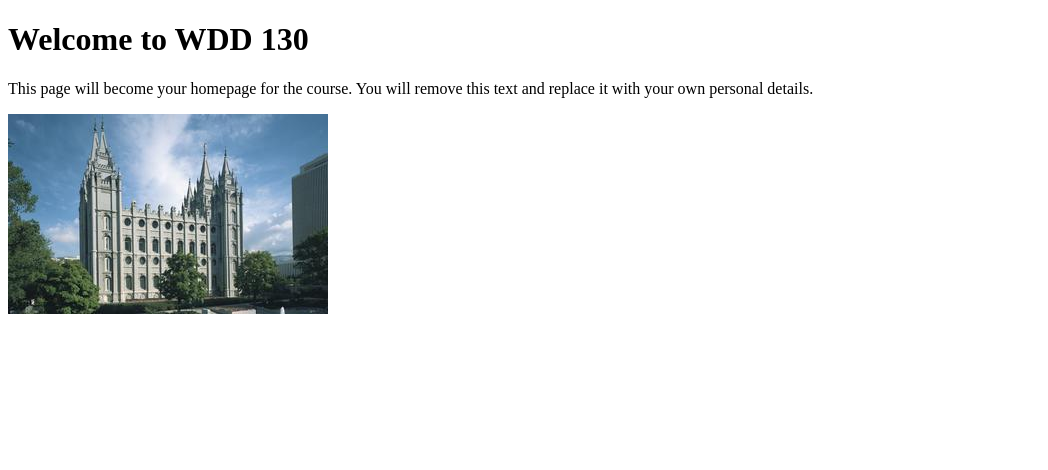
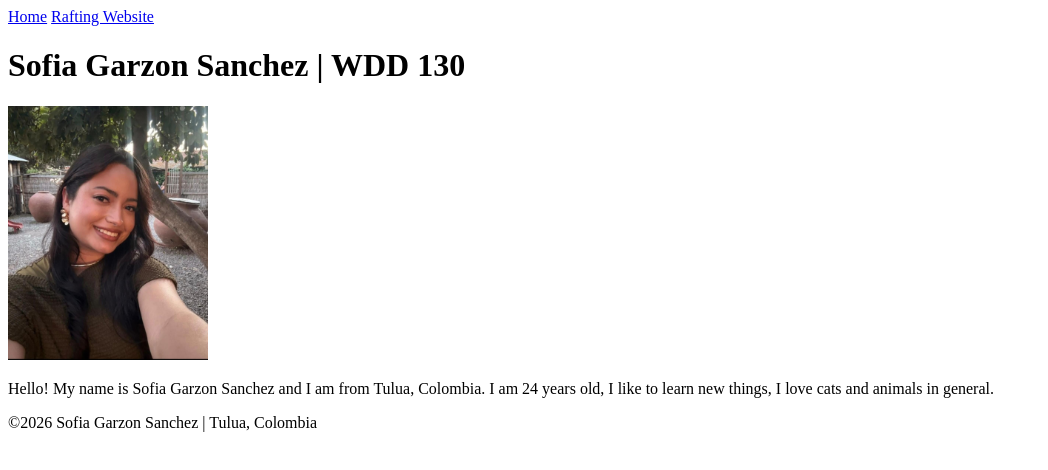
Before and after one commit to Sofiagrzns/wdd130, a plain HTML site: page index.html in a window 1280 px wide. Shown: the whole page, without its empty margins (0-1048 px from the left). Drawn offline with Linux system fonts and the light colour scheme.

Commit message:
completew01 assignment

```diff
--- a/index.html
+++ b/index.html
@@ -1,17 +1,28 @@
 <!DOCTYPE html>
-<html lang="en">
+<html lang="en-US">
 
 <head>
     <meta charset="UTF-8">
     <meta name="viewport" content="width=device-width, initial-scale=1.0">
-    <title>WDD 130 | Personal Homepage</title>
+    <title>Sofia Garzon Sanchez| WDD 130</title>
 </head>
 
 <body>
-    <h1>Welcome to WDD 130</h1>
-    <p>This page will become your homepage for the course. You will remove this text and replace it with your own personal details.</p>
+    <header>
+        <nav>
+            <a href="#">Home</a>
+            <a href="wwr/">Rafting Website</a>
+        </nav>
+    </header>
+    <main>
+        <h1>Sofia Garzon Sanchez | WDD 130</h1>
+        <img src="images/profile.jpeg" alt="Hello, my name is Sofia Garzon Sanchez" width="200">
+        <p>Hello! My name is Sofia Garzon Sanchez and I am from Tulua, Colombia. I am 24 years old, I like to learn new things, I love cats and animals in general.</p>
+    </main>
+    <footer>
+        <p>©2026 Sofia Garzon Sanchez | Tulua, Colombia</p>
+        <footer>
 
-    <img src="images/salt-lake-temple.jpg" alt="The Salt Lake Temple.">
 </body>
 
 </html>
```
Also changed, not shown: images/profile.jpeg (added).
